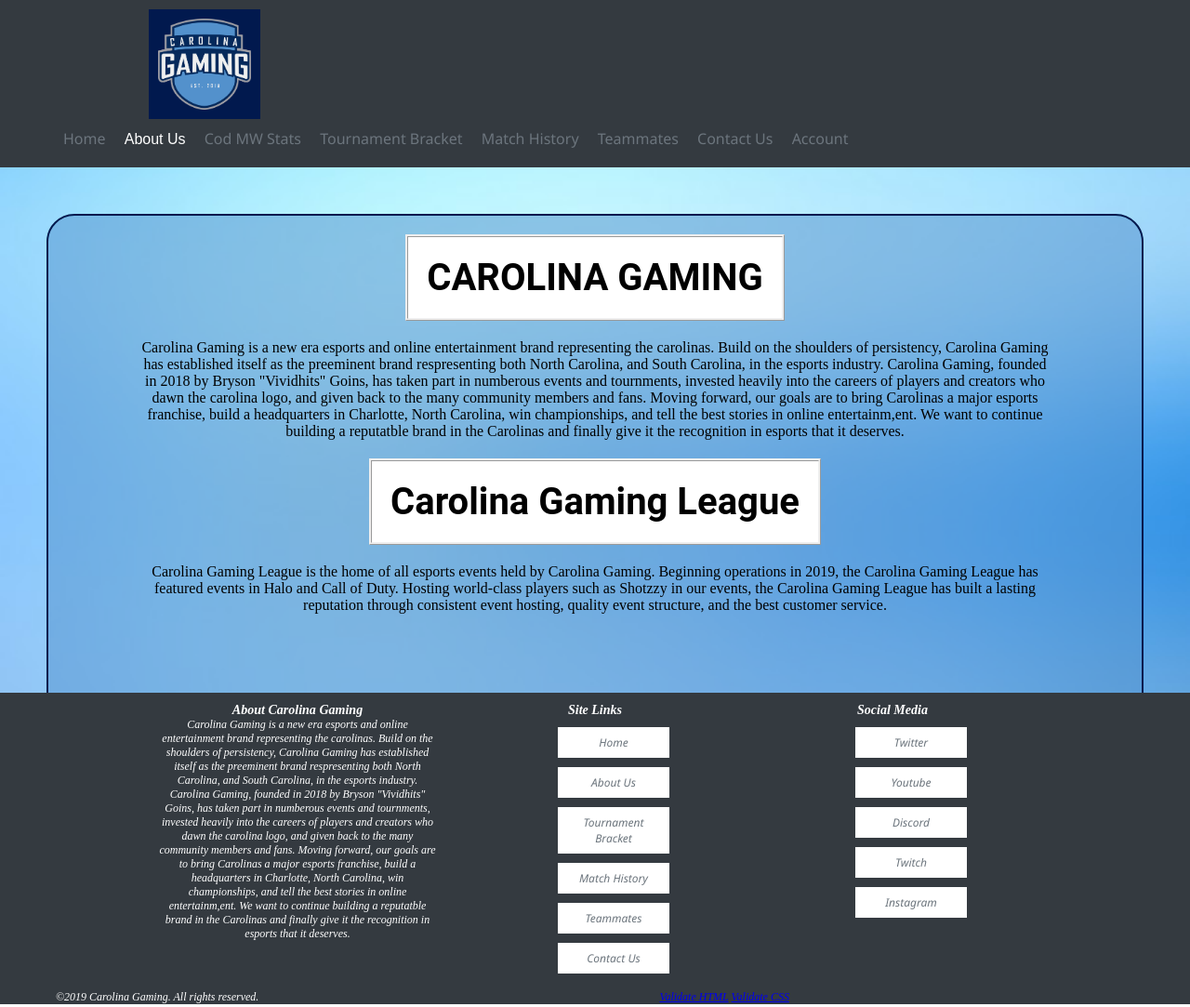
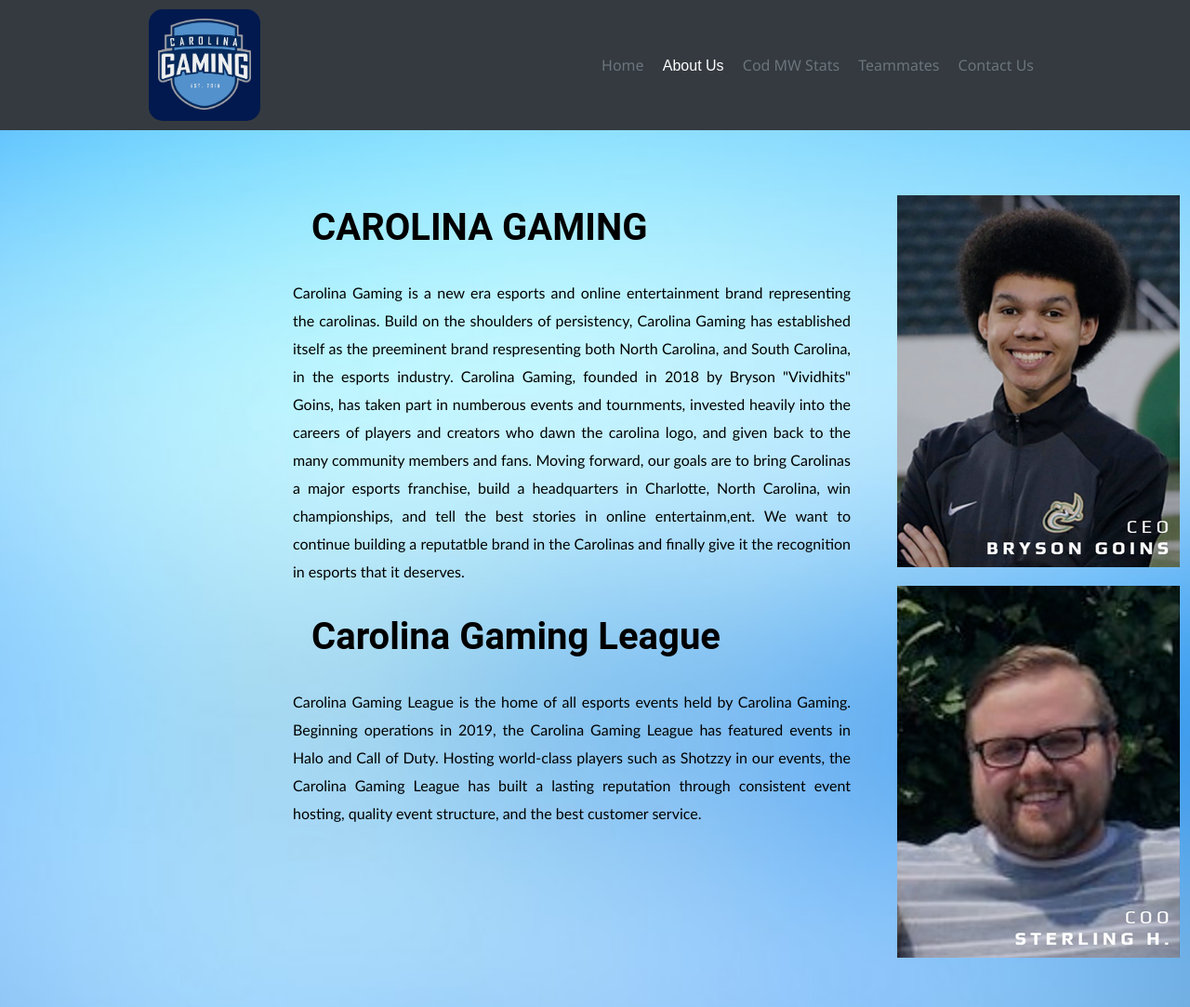
Before and after one commit to antonybstack/CGWebsite, a plain HTML site: page about.html in a window 1280 px wide. Shown: the top 1083 px of the page at 93% size. Drawn offline with nearby package versions, Linux system fonts and the light colour scheme.

Commit message:
maintaining constistency across all pages and re designing about and contact pages

```diff
--- a/about.html
+++ b/about.html
@@ -18,41 +18,42 @@
 	<script type="text/javascript" src="https://code.jquery.com/jquery-1.11.0.min.js"></script>
 	<script type="text/javascript" src="https://code.jquery.com/jquery-migrate-1.2.1.min.js"></script>
 	<script type="text/javascript" src="slick-1.8.1/slick/slick.min.js"></script>
+
 </head>
 
 <!-- viewable webpage begins -->
 
 <body>
-
-
 <!-- Navigational Bar -->
 	<nav class="nav-header">
-		<div class="nav-logo">
-			<img alt="cglogo" src="images/cglogo.png" width="100">
+		<!-- uses tilt.js plugin-->
+		<div class="nav-logo" data-tilt data-tilt-reverse="true" data-tilt-scale="1.1" data-tilt data-tilt-scale="1.1" data-tilt-glare data-tilt-max-glare="0.05" data-tilt-max="7">
+			<a class="link" href="index.html"><img id="cdlogo" alt="cglogo" src="images/cglogo.png" width="100"></a>
 			<!-- <p id="cgtitle">Carolina Gaming</p> -->
 		</div>
+
 		<div class="nav-header-links">
 			<ul class="parent">
 				<li class="header-item"><a class="link" href="index.html">Home</a></li>
 				<li class="header-item"><a class="link-active" href="about.html">About Us</a></li>
 				<li class="header-item"><a class="link" href="stattracker.html">Cod MW Stats</a></li>
-				<li class="header-item"><a class="link" href="bracket.html">Tournament Bracket</a></li>
-				<li class="header-item"><a class="link" href="matches.html">Match History</a></li>
 				<li class="header-item"><a class="link" href="teammates.html">Teammates</a></li>
 				<li class="header-item"><a class="link" href="contact.html">Contact Us</a></li>
-				<li class="header-item" id="t"><a class="link" href="contact.html">Account</a>
-					<ul>
-						<li class="header-item"><a class="link" href="login.html">Login</a></li>
-						<li class="header-item"><a class="link" href="signup.html">Sign Up</a></li>
-						<li class="header-item"><a class="link" href="signup.html">Register</a></li>
-					</ul>
-				</li>
+				<!-- Drop down menu for account -->
+				<!--<li class="header-item" id="t"><a class="link" href="">Account</a>-->
+				<!--	<ul>-->
+				<!--		<li class="header-item"><a class="link" href="login.html">Login</a></li>-->
+				<!--		<li class="header-item"><a class="link" href="signup.html">Sign Up</a></li>-->
+				<!--		<li class="header-item"><a class="link" href="signup.html">Register</a></li>-->
+				<!--	</ul>-->
+				<!--</li>-->
 			</ul>
 		</div>
 		</div>
 	</nav>
 
 	<main>
+		<div class="about-container">
 			<div class="info-container">
 				<label>
 					<h1 class="subtitle">CAROLINA GAMING</h1>
@@ -79,8 +80,11 @@
 					and the best customer service.
 
 				</div>
-
-
+			</div>
+			<div class="employees">
+				<div id="emp1"></div>
+				<div id="emp2"></div>
+			</div>
 		</div>
 	</main>
 
@@ -140,4 +144,7 @@
 
 </body>
 
+	<!--tilt.js plugin-->
+	<script type="text/javascript" src="vanilla-tilt.js"></script>
+
 </html>
--- a/style.css
+++ b/style.css
@@ -45,9 +45,9 @@
   font-size: 40px;
   font-weight: 400;
   margin-left: 150px;
-
+  border-radius: 15px;
   background-color: #01194E;
-  padding: 10px 10px 10px 10px;
+  padding: 10px 10px 0px 10px;
 }
 
 #cgtitle {
@@ -177,7 +177,7 @@
 }
 
 .home-container3{
-display: flex;
+  display: flex;
   justify-content: center;
   align-items: center;
   padding-bottom: 500px;
@@ -332,7 +332,7 @@
   display: flex;
   justify-content: center;
   align-items: center;
-
+  padding-bottom: 400px;
 }
 
 #accordion{
@@ -349,28 +349,61 @@
 /*****************************************************************/
 /****************ALL CONTACT AND ABOUT STYLING *******************/
 .subtitle {
-  background-color: white;
+
   display: inline-block;
   font-family: 'Roboto', sans-serif;
   font-size: 30pt;
   padding: 20px;
-  border-style: ridge;
+
 }
 
 .dateItems {
   list-style: none
 }
 
-.info-container {
+  .about-container {
   text-align: center;
   margin: 50px;
-  background-color: rgba(83, 145, 206, 0.5);
+  font-family: calibri,sans-serif;
   padding-top: 20px;
   padding-bottom: 150px;
-  border: 2px solid #01194E;
-  border-radius: 30px;
   padding-left: 100px;
   padding-right: 100px;
+  display: flex;
+  justify-content: center;
+
+}
+
+.info-container {
+  text-align: justify;
+  width:600px;
+  padding-right: 50px;
+  line-height: 30px;
+}
+
+.employees{
+  height: 1000px;
+  width: 00px;
+  background-image: url("images/insta.png");
+}
+
+#emp1{
+  height:400px;
+  width:304px;
+  background-image: url("images/rsz_bryson.png");
+  background-size: cover;
+  background-position: center;
+  background-repeat: no-repeat;
+  margin-bottom: 20px
+}
+
+#emp2{
+  height:400px;
+  width:304px;
+  background-image: url("images/rsz_sterling.png");
+  background-size: cover;
+  background-position: center;
+  background-repeat: no-repeat;
 }
 
 .about{
```
Also changed, not shown: contact.html (+18 -11 lines), index.html (+13 -13 lines), stattracker.html (+15 -13 lines), teammates.html (+16 -13 lines), images/bryson.png (added), images/rsz_bryson.png (added), images/rsz_sterling.png (added), images/sterling.png (added). Lines whose indentation alone changed are shown as unchanged.
